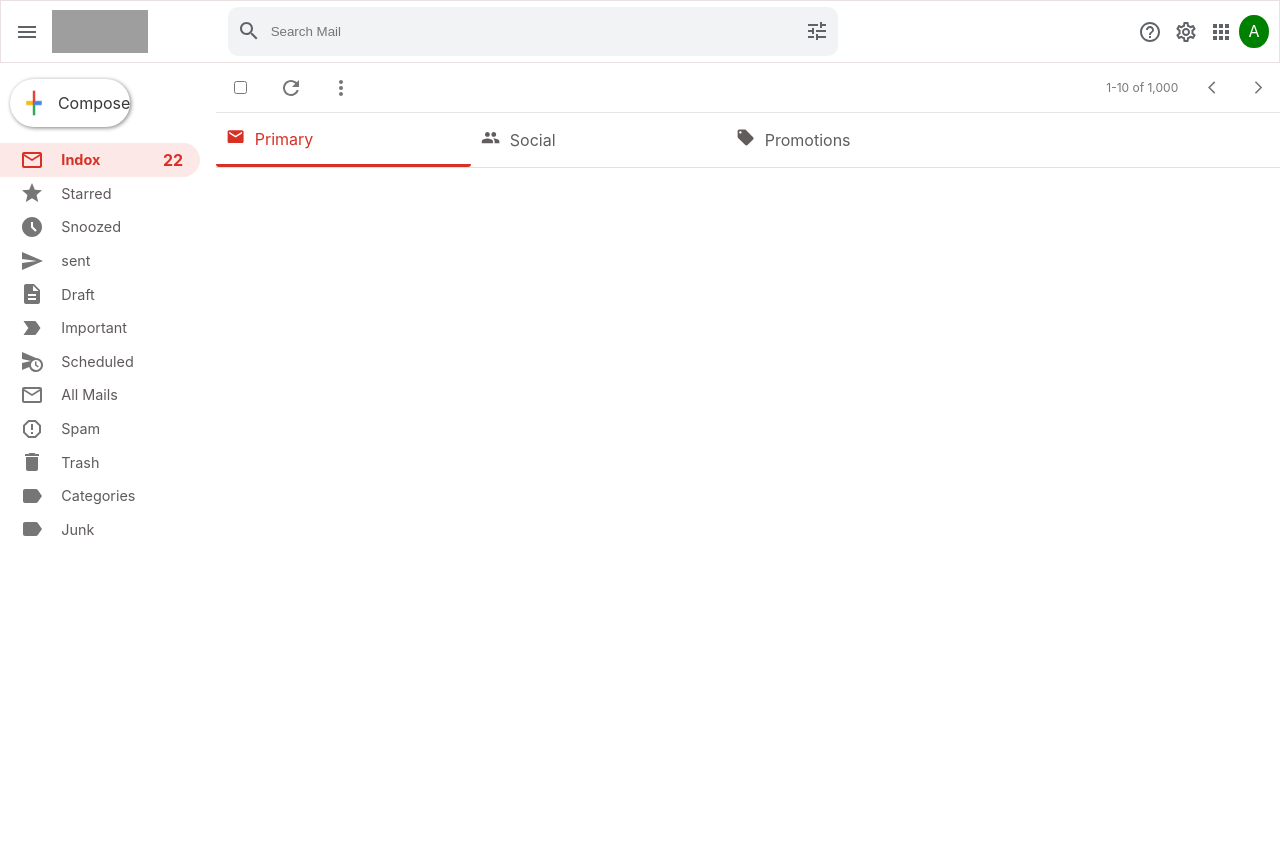
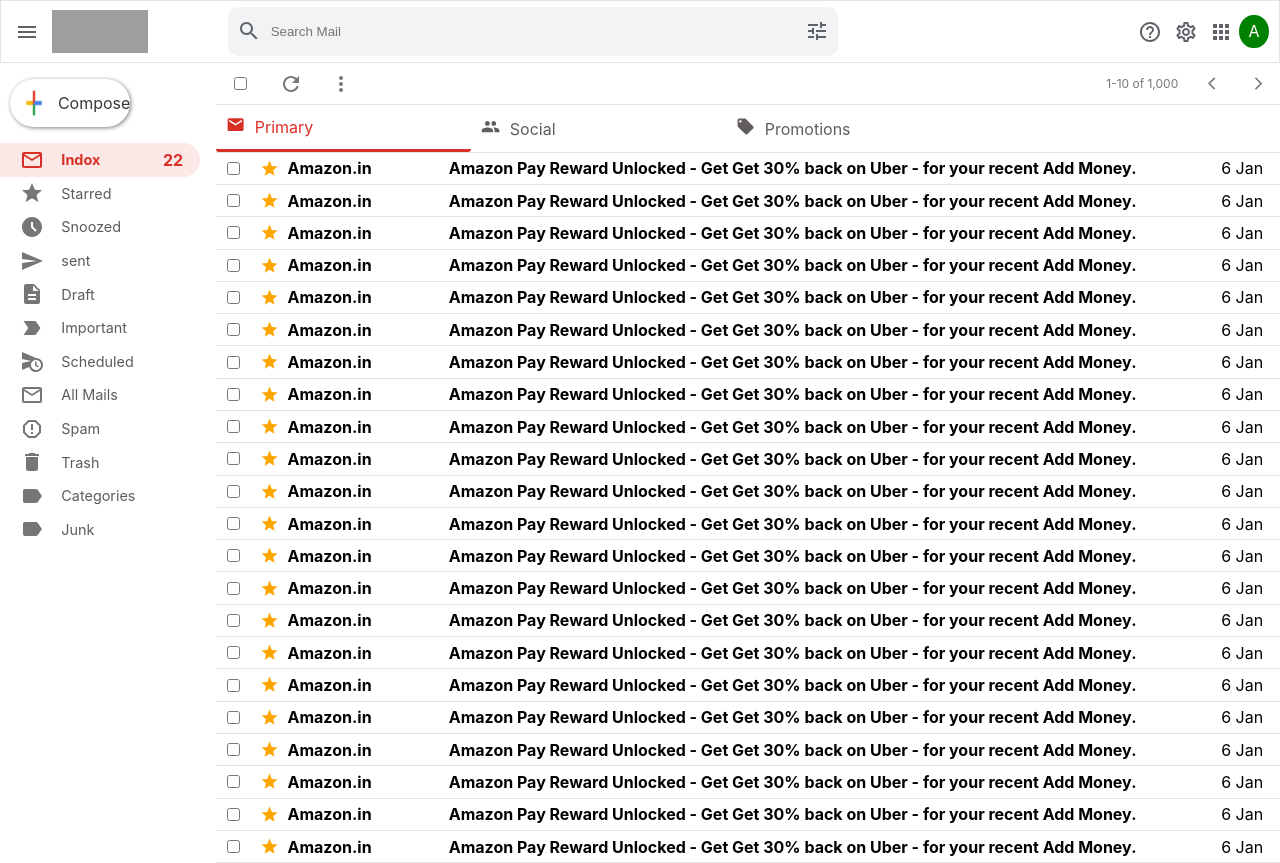
Before and after one commit to omkar-shinde-96k/gmail-clone, a React (Create React App) app: page / in a window 1280 px wide. Built offline with nearby package versions, Linux system fonts and the light colour scheme; grey boxes are pictures that could not be loaded.

Commit message:
dummy mails title added

```diff
--- a/src/pages/AllMails/AllMails.js
+++ b/src/pages/AllMails/AllMails.js
@@ -8,6 +8,8 @@
 import PeopleIcon from "@mui/icons-material/People";
 import LocalOfferIcon from "@mui/icons-material/LocalOffer";
 import EmailIcon from "@mui/icons-material/Email";
+import StarBorderIcon from "@mui/icons-material/StarBorder";
+import StarIcon from "@mui/icons-material/Star";
 
 export const AllMails = () => {
   return (
@@ -35,7 +37,6 @@
             </div>
           </div>
         </div>
-
         <div className="AllMails-filters">
           <div className="AllMails-filters-item Active-Filter">
             <span>
@@ -56,6 +57,33 @@
             <p>Promotions</p>
           </div>
         </div>
+
+        {[2, 2, 2, 2, 2, 3, 3, 3, 3, 3, 3, 3, 3, 3, 3, 3, 3, 3, 3, 3, 3, 2].map(
+          () => {
+            return (
+              <>
+                <div className="AllMails-single-mail">
+                  <div className="AllMails-single-mail-checkbox-star">
+                    <input type="checkbox" />
+                  </div>
+                  <div className="AllMails-single-mail-checkbox-star">
+                    {false ? (
+                      <StarBorderIcon />
+                    ) : (
+                      <StarIcon style={{ color: "orange" }} />
+                    )}
+                  </div>
+                  <div className="AllMails-single-mail-sender">Amazon.in</div>
+                  <div className="AllMails-single-mail-title">
+                    Amazon Pay Reward Unlocked - Get Get 30% back on Uber - for
+                    your recent Add Money.
+                  </div>
+                  <div className="AllMails-single-mail-send-time"> 6 Jan</div>
+                </div>
+              </>
+            );
+          }
+        )}
       </div>
     </>
   );
--- a/src/pages/AllMails/AllMailsStyle.scss
+++ b/src/pages/AllMails/AllMailsStyle.scss
@@ -96,6 +96,43 @@
       }
     }
   }
+
+  .AllMails-single-mail {
+    display: flex;
+    height: 38px;
+    border-bottom: 1px solid rgba(128, 128, 128, 0.233);
+    .AllMails-single-mail-checkbox-star {
+      @include flex-center;
+      height: 100%;
+      width: 38px;
+      * {
+        font-size: 1.2rem;
+      }
+    }
+    .AllMails-single-mail-sender {
+      @include flex-center;
+      justify-content: start;
+      font-weight: bolder;
+      height: 100%;
+      width: 16%;
+    }
+    .AllMails-single-mail-title {
+      @include flex-center;
+      font-weight: bolder;
+      justify-content: start;
+      height: 100%;
+      width: 75%;
+    }
+    .AllMails-single-mail-discription {
+      height: 100%;
+      background-color: rgb(212, 226, 17);
+    }
+    .AllMails-single-mail-send-time {
+      @include flex-center;
+      height: 100%;
+      width: 5rem;
+    }
+  }
 }
 
 .Active-Filter {
```
